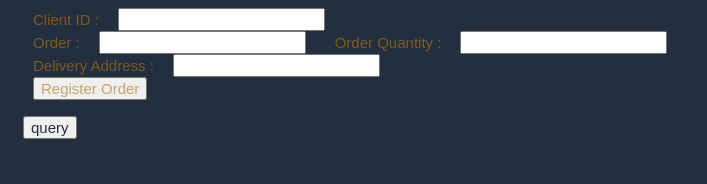
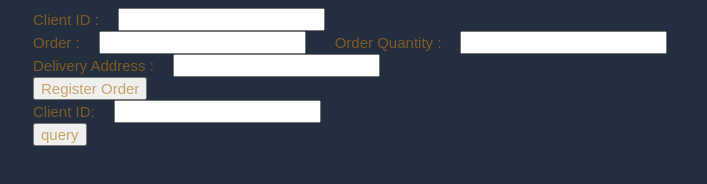
Before and after one commit to aws-zerobase/web_test_1, a plain HTML site: page index.html in a window 1280 px wide. Shown: the whole page, without its empty margins (0-707 px from the left). Drawn offline with Linux system fonts and the light colour scheme.

Commit message:
Add query function

```diff
--- a/index.html
+++ b/index.html
@@ -42,7 +42,7 @@
         }
     </script>
     <script>
-        var callAPI_get_orders = (client_id) => {
+        var callAPI_get_orders = (client_id_query) => {
             var myHeaders = new Headers();
             myHeaders.append("Content-Type", "application/json");
             var requestOptions = {
@@ -50,9 +50,10 @@
                 headers: myHeaders,
                 redirect: "follow"
             };
-            ret = fetch("https://401k1ivfol.execute-api.ap-northeast-2.amazonaws.com/dev/orders?client_id=client1", requestOptions)
-                .then(response => JSON.parse(response.text()))
-                .then(result => alert(JSON.parse(result).body))
+            fetch("https://401k1ivfol.execute-api.ap-northeast-2.amazonaws.com/dev?" + new URLSearchParams({ client_id: client_id_query }))
+                .then(response => response.text())
+                .then(result => JSON.parse(result))
+                .then(body => createTable(body))
                 .catch(error => console.log("error", error));
         }
     </script>
@@ -94,7 +95,13 @@
             onclick="callAPI(document.getElementById('client_id').value,document.getElementById('order').value,document.getElementById('order_quantity').value,document.getElementById('delivery_address').value)">Register
             Order</button>
     </form>
-    <p><input type="button" value="query" onclick='createTable(callAPI_get_orders("client1"));'></p>
+    <form>
+        <label>Client ID:</label>
+        <input type="text" id="cleint_id_query">
+        <br>
+        <button type="button"
+            onclick="callAPI_get_orders(document.getElementById('cleint_id_query').value)">query</button>
+    </form>
 </body>
 
 </html>
```
